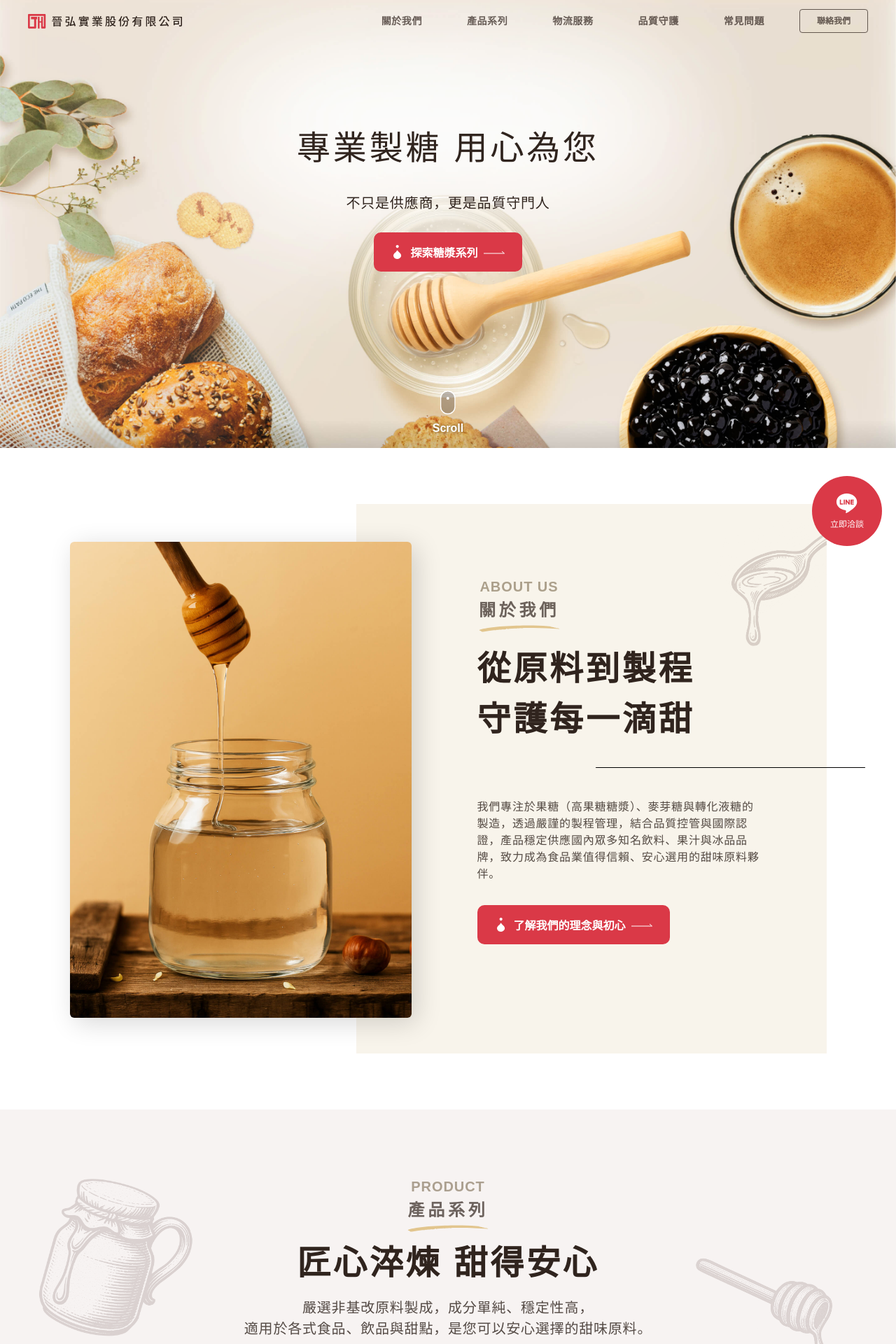
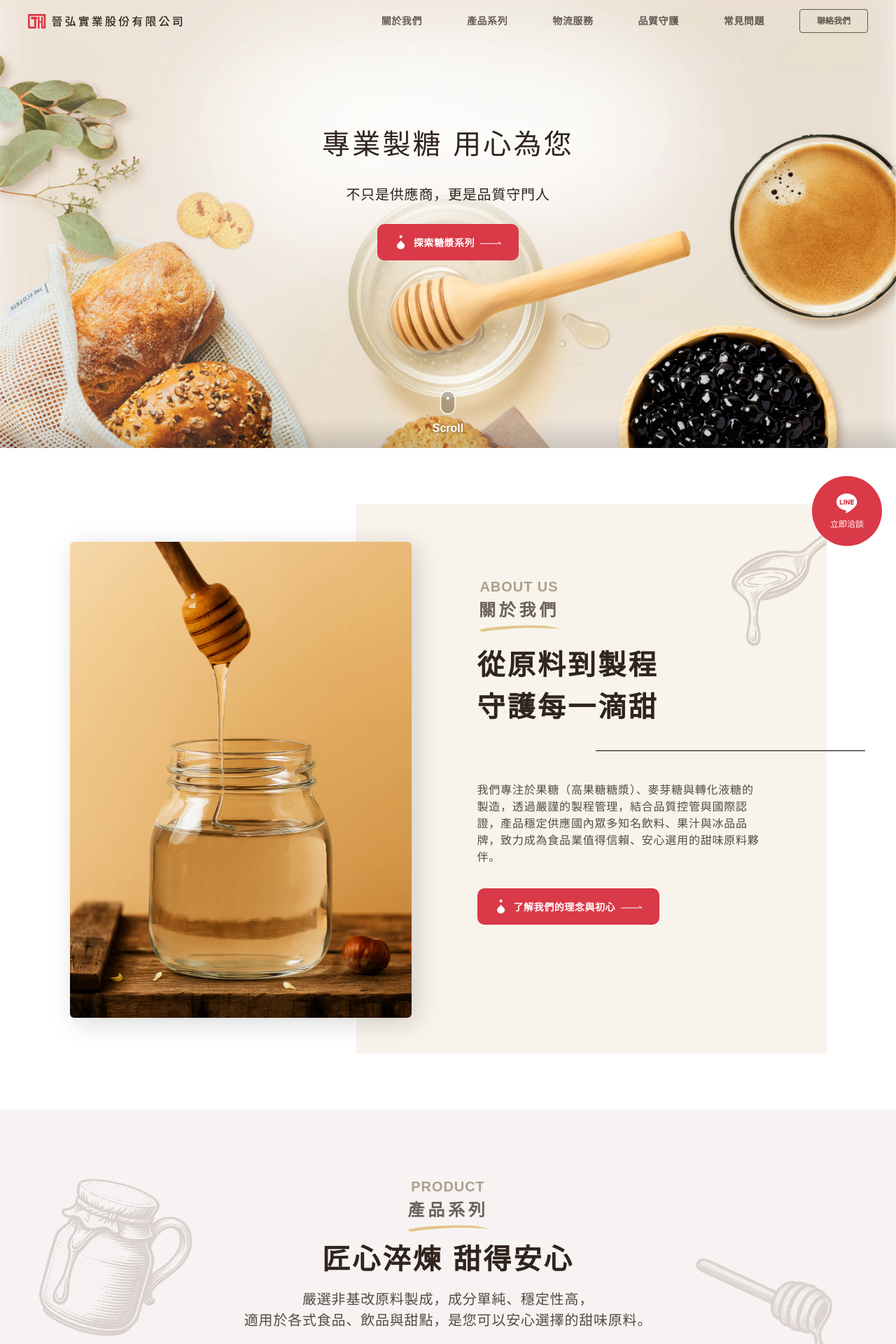
Before and after one commit to j606888/jinnhorng, a Next.js app: page / in a window 1280 px wide. Shown: the top 1920 px of the page at 70% size. Built offline with nearby package versions, Linux system fonts and the light colour scheme.

Commit message:
Tweak homepage text size

```diff
--- a/src/components/CtaButton.jsx
+++ b/src/components/CtaButton.jsx
@@ -14,7 +14,7 @@ const CtaButton = ({ children, className, url, onClick }) => {
       onClick={onClick}
     >
       <WaterDrop size={20} />
-      <span className="text-base font-bold  leading-[normal] tracking-[0.64px]、、">
+      <span className="text-sm font-bold  leading-[normal] tracking-[0.56px]">
         {children}
       </span>
       <ArrowLight />
--- a/src/features/HomePage/AboutUs.jsx
+++ b/src/features/HomePage/AboutUs.jsx
@@ -22,13 +22,13 @@ const AboutUs = () => {
             </h3>
             <Stroke className="md:w-[120px] md:h-[24px]" />
           </div>
-          <h2 className="text-[#30241E] text-4xl font-bold tracking-[2.88px] leading-[1.5] mb-8 md:text-[40px] md:tracking-[3.2px] lg:text-[48px] lg:tracking-[3.8px]">
+          <h2 className="text-deep-brown text-[28px] font-bold tracking-[2.24px] mb-8 md:text-[36px] md:tracking-[2.88px] xl:text-[40px] xl:tracking-[3.2px]">
             從原料到製程
             <br />
             守護每一滴甜
           </h2>
           <hr className="w-[248px] h-[1px] border-[#000000] mb-8 md:w-[432px] lg:w-[365px] lg:ml-[105px] lg:mb-[44px] xl:w-[385px] xl:ml-[169px]" />
-          <p className="px-5 text-[#30241E]/82 mb-8 tracking-[0.64px] md:px-15 lg:px-0 lg:text-start lg:tracking-[0.8px]">
+          <p className="px-5 text-deep-brown/82 mb-8 tracking-[0.64px] md:px-15 lg:px-0 lg:text-start lg:tracking-[0.8px]">
             我們專注於果糖（高果糖糖漿）、麥芽糖與轉化液糖的製造，透過嚴謹的製程管理，結合品質控管與國際認證，產品穩定供應國內眾多知名飲料、果汁與冰品品牌，致力成為食品業值得信賴、安心選用的甜味原料夥伴。
           </p>
           <CtaButton className="mb-8 lg:mb-0" url="/about-us">了解我們的理念與初心</CtaButton>
--- a/src/features/HomePage/Hero.jsx
+++ b/src/features/HomePage/Hero.jsx
@@ -12,7 +12,7 @@ const Hero = () => {
         viewport={{ once: true }}
         className="relative flex flex-col gap-5 items-center justify-center pt-[96px] text-[#30241E] z-10 md:gap-[28px] md:pt-[304px] lg:pt-[176px]"
       >
-        <h1 className="text-5xl font-medium tracking-[3.84px] leading-[1.5]">
+        <h1 className="text-[40px] font-medium tracking-[3.2px] leading-[1.5]">
           專業製糖
           <br className="block md:hidden" />
           <span className="hidden md:inline"> </span>
--- a/src/features/HomePage/Products.jsx
+++ b/src/features/HomePage/Products.jsx
@@ -116,9 +116,8 @@ const Products = () => {
           產品系列
         </h3>
         <Stroke className="md:w-[120px] md:h-[24px]" />
-        <h2 className="text-[#30241E] text-4xl font-bold tracking-[2.88px] leading-[1.5] mb-3 md:text-[40px] md:tracking-[3.2px] lg:text-[48px] lg:tracking-[3.8px]">
-          匠心淬煉 <br className="block md:hidden" />
-          甜得安心
+        <h2 className="text-deep-brown text-[28px] font-bold tracking-[2.24px] mb-3 md:text-[36px] md:tracking-[2.88px] xl:text-[40px] xl:tracking-[3.2px]">
+          匠心淬煉 甜得安心
         </h2>
         <p className="text-[#30241E]/82 text-center tracking-[0.64px] lg:text-[20px] lg:font-medium lg:tracking-[0.8px]">
           嚴選非基改原料製成，成分單純、穩定性高，
--- a/src/features/HomePage/Quality.jsx
+++ b/src/features/HomePage/Quality.jsx
@@ -35,7 +35,7 @@ const Quality = () => {
             品質守護
           </h3>
           <Stroke className="md:w-[120px] md:h-[24px]" />
-          <h2 className="text-white text-4xl font-bold tracking-[2.88px] leading-[1.5] mb-3 md:text-[40px] md:tracking-[3.2px] md:mb-5 lg:text-[48px] lg:tracking-[3.8px]">
+          <h2 className="text-white text-[28px] font-bold tracking-[2.24px] mb-3 md:text-[36px] md:tracking-[2.88px] xl:text-[40px] xl:tracking-[3.2px]">
             專業製程，成就值得信賴的品質
           </h2>
           <p className="text-white text-center tracking-[0.64px] lg:text-[20px] lg:font-medium lg:tracking-[0.8px] lg:w-[664px]">
--- a/src/features/shared/ContactUs.jsx
+++ b/src/features/shared/ContactUs.jsx
@@ -12,7 +12,7 @@ const ContactUs = () => {
         viewport={{ once: true }}
         className="relative flex flex-col items-center text-center md:items-start max-w-[1080px] mx-auto z-1"
       >
-        <h3 className="text-[#30241E] text-[28px] font-bold mb-3 tracking-[3.2px] md:text-[36px] md:text-start md:mb-5 xl:text-[40px] 2xl:text-[48px]">
+        <h3 className="text-deep-brown text-[28px] font-bold mb-3 tracking-[2.24px] md:text-[36px] md:text-start md:mb-5 xl:text-[40px] xl:tracking-[3.2px]">
           {" "}
           聯絡我們
           <br />
```
